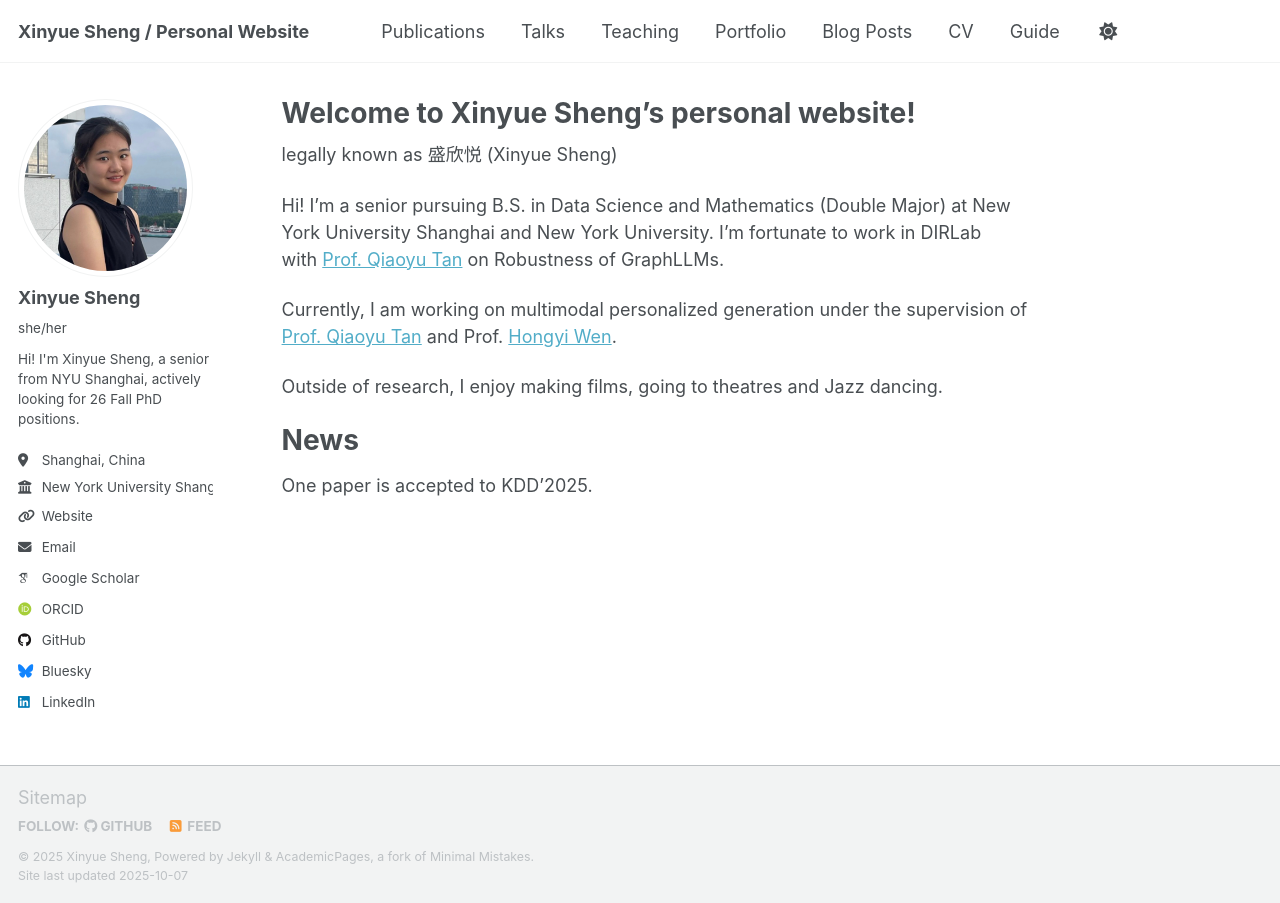
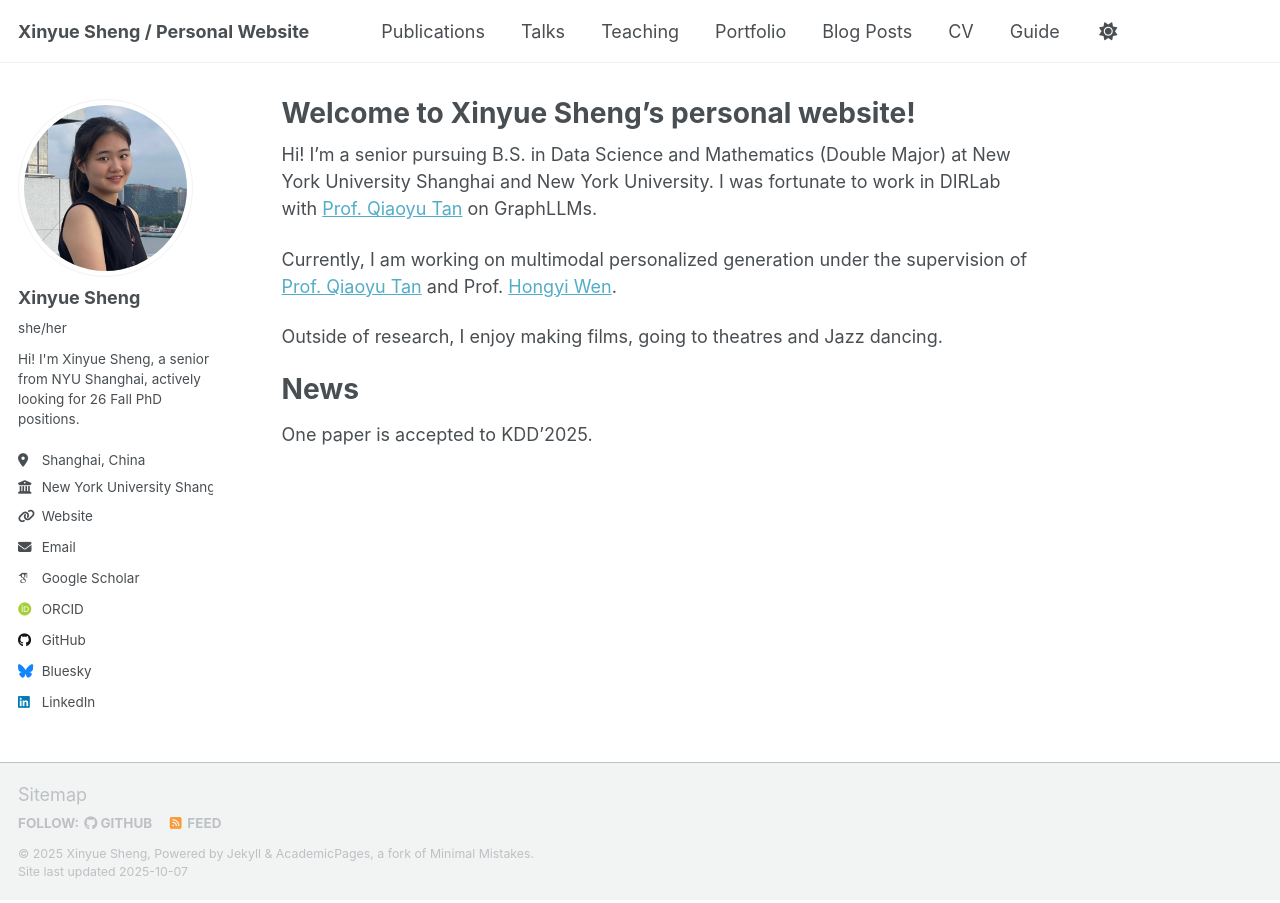
Before and after one commit to Xinyue-Sheng/Xinyue-Sheng.github.io, a Jekyll site: the page built from _pages/about.md, in a window 1280 px wide. Built offline with Jekyll 4.4.1, drawn with Linux system fonts in a browser that asks for light colours; some web fonts are replaced; a script that is not in the unit is left out.

Commit message:
Update about.md

```diff
--- a/_pages/about.md
+++ b/_pages/about.md
@@ -7,9 +7,7 @@ redirect_from:
   - /about.html
 ---
 
-legally known as 盛欣悦 (Xinyue Sheng)
-
-Hi! I’m a senior pursuing B.S. in Data Science and Mathematics (Double Major) at New York University Shanghai and New York University. I’m fortunate to work in DIRLab with [Prof. Qiaoyu Tan](https://qiaoyu-tan.github.io/) on Robustness of GraphLLMs.
+Hi! I’m a senior pursuing B.S. in Data Science and Mathematics (Double Major) at New York University Shanghai and New York University. I was fortunate to work in DIRLab with [Prof. Qiaoyu Tan](https://qiaoyu-tan.github.io/) on GraphLLMs.
 
 Currently, I am working on multimodal personalized generation under the supervision of [Prof. Qiaoyu Tan](https://qiaoyu-tan.github.io/) and Prof. [Hongyi Wen](https://whongyi.github.io).
 
```
